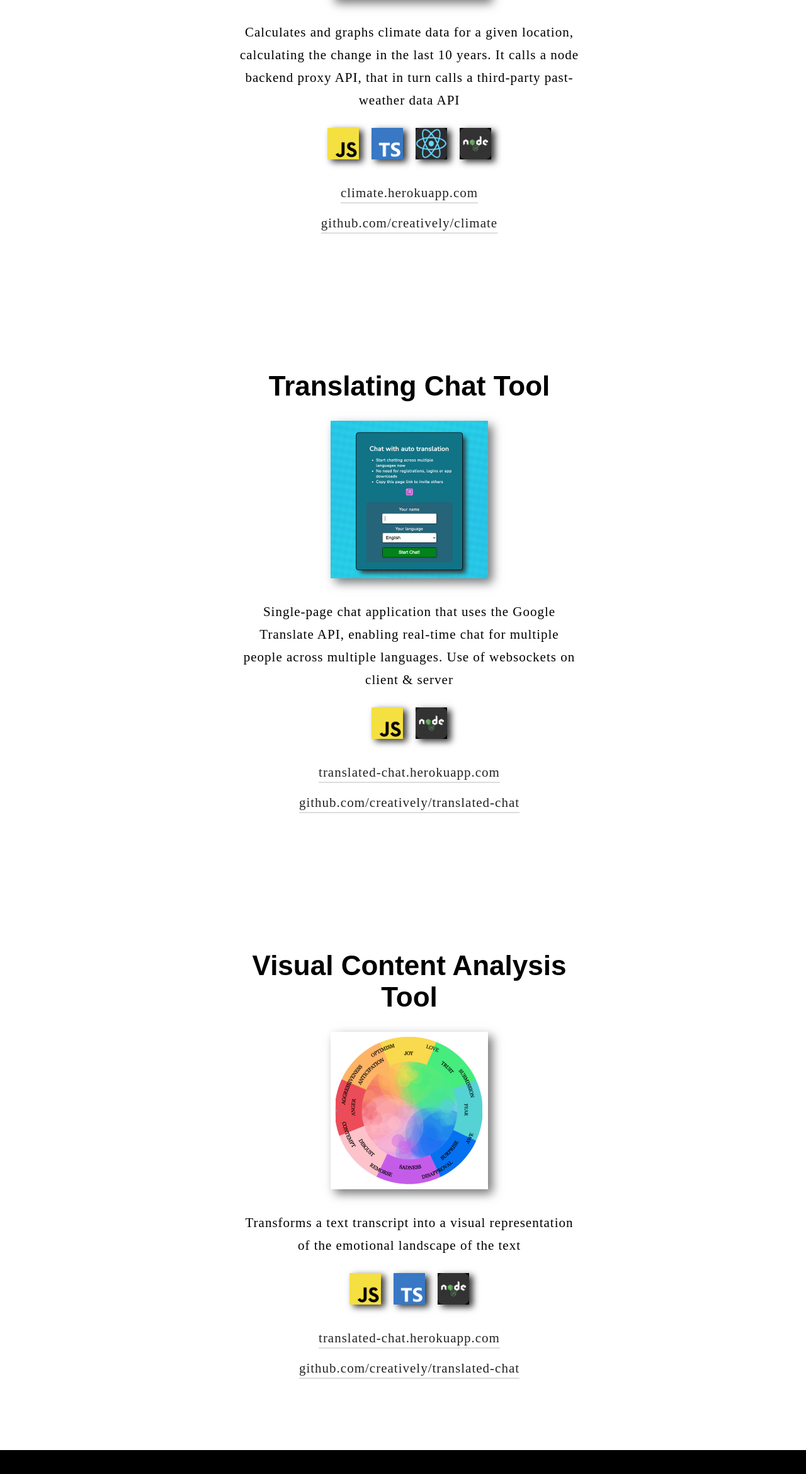
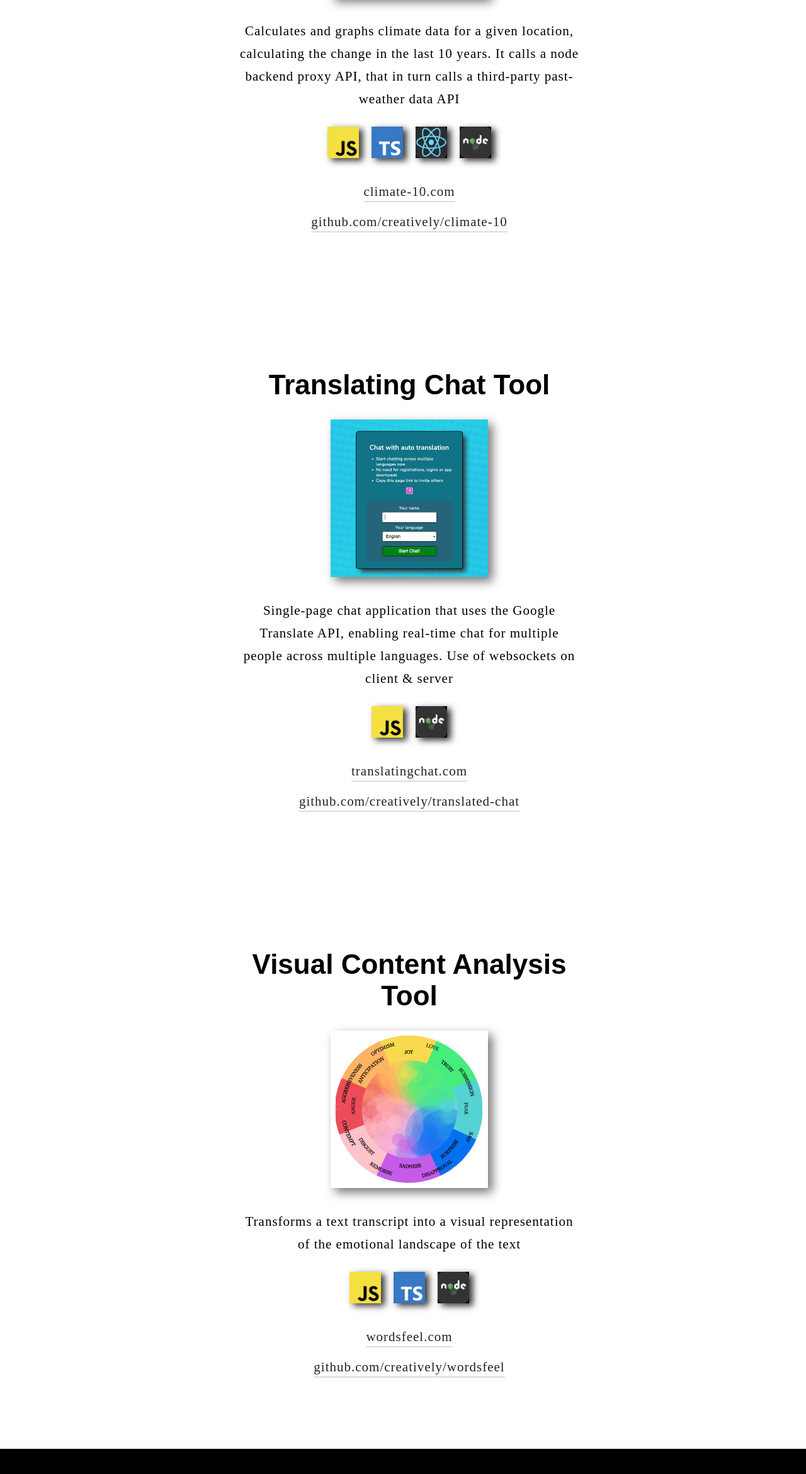
Before and after one commit to creatively/creatively, a React (Create React App) app: page / in a window 1280 px wide. Shown: the part 3292-5632 px from the top of the page at 63% size. Built offline with nearby package versions, Linux system fonts and the light colour scheme.

Commit message:
update to links of website urls, github & CV file + reduced margin at page footer area

```diff
--- a/src/App.css
+++ b/src/App.css
@@ -171,7 +171,7 @@ h2 {
 
 
 .jobs {
-  height: 1000px;
+  height: 860px;
   background-color: #eee;
 }
   .jobs h2 {
--- a/src/App.tsx
+++ b/src/App.tsx
@@ -56,21 +56,21 @@ export default function App() {
                   <img className="project__skills-icon" alt="react" src={require('./images/react-120h.png')} />
                   <img className="project__skills-icon" alt="node" src={require('./images/node-120h.png')} />
                 </div>
-                <a className="project__website" target="_blank" href="https://translated-chat.herokuapp.com">climate.herokuapp.com</a>
-                <a className="project__github" target="_blank" href="https://github.com/creatively/climate">github.com/creatively/climate</a>
+                <a className="project__website" target="_blank" href="http://climate-10.com">climate-10.com</a>
+                <a className="project__github" target="_blank" href="https://github.com/creatively/climate-10">github.com/creatively/climate-10</a>
               </div>
             </li>
 
             <li className="projects-list__chat">
               <div className="projects-list-item-container">
                 <h3>Translating Chat Tool</h3>
-                <img className="project__screenshot" alt="climate project screenshot" src={require("./images/screenshot-chat.png")} />
+                <img className="project__screenshot" alt="translating chat tool screenshot" src={require("./images/screenshot-chat.png")} />
                 <div className="project__description">Single-page chat application that uses the Google Translate API, enabling real-time chat for multiple people across multiple languages. Use of websockets on client & server</div>
                 <div className="project__skills-icons">
                   <img className="project__skills-icon" alt="javascript" src={require('./images/js-square-120h.png')} />
                   <img className="project__skills-icon" alt="node" src={require('./images/node-120h.png')} />
                 </div>
-                <a className="project__website" target="_blank" href="https://translated-chat.herokuapp.com">translated-chat.herokuapp.com</a>
+                <a className="project__website" target="_blank" href="http://translatingchat.com">translatingchat.com</a>
                 <a className="project__github" target="_blank" href="https://github.com/creatively/translated-chat">github.com/creatively/translated-chat</a>
               </div>
             </li>
@@ -85,8 +85,8 @@ export default function App() {
                   <img className="project__skills-icon" alt="typescript" src={require('./images/ts-square-120h.png')} />
                   <img className="project__skills-icon" alt="node" src={require('./images/node-120h.png')} />
                 </div>
-                <a className="project__website" target="_blank" href="https://translated-chat.herokuapp.com">translated-chat.herokuapp.com</a>
-                <a className="project__github" target="_blank" href="https://github.com/creatively/translated-chat">github.com/creatively/translated-chat</a>
+                <a className="project__website" target="_blank" href="http://wordsfeel.com">wordsfeel.com</a>
+                <a className="project__github" target="_blank" href="https://github.com/creatively/wordsfeel">github.com/creatively/wordsfeel</a>
               </div>
             </li>
           </ul>
@@ -97,7 +97,7 @@ export default function App() {
 
           <div className="cv">
             <img className="icon-cv" alt="icon cv" src={require('./images/cv.png')} />
-            <a className="cv-link" title="cv" href="chris-charles-cv-oct-2022.pdf">
+            <a className="cv-link" title="cv link" href="./files/chris-charles-cv-oct-2022.pdf">
               <div className="cv-text">View CV</div>
             </a>
           </div>
```
Also changed, not shown: src/images/logo-admiral.png.
